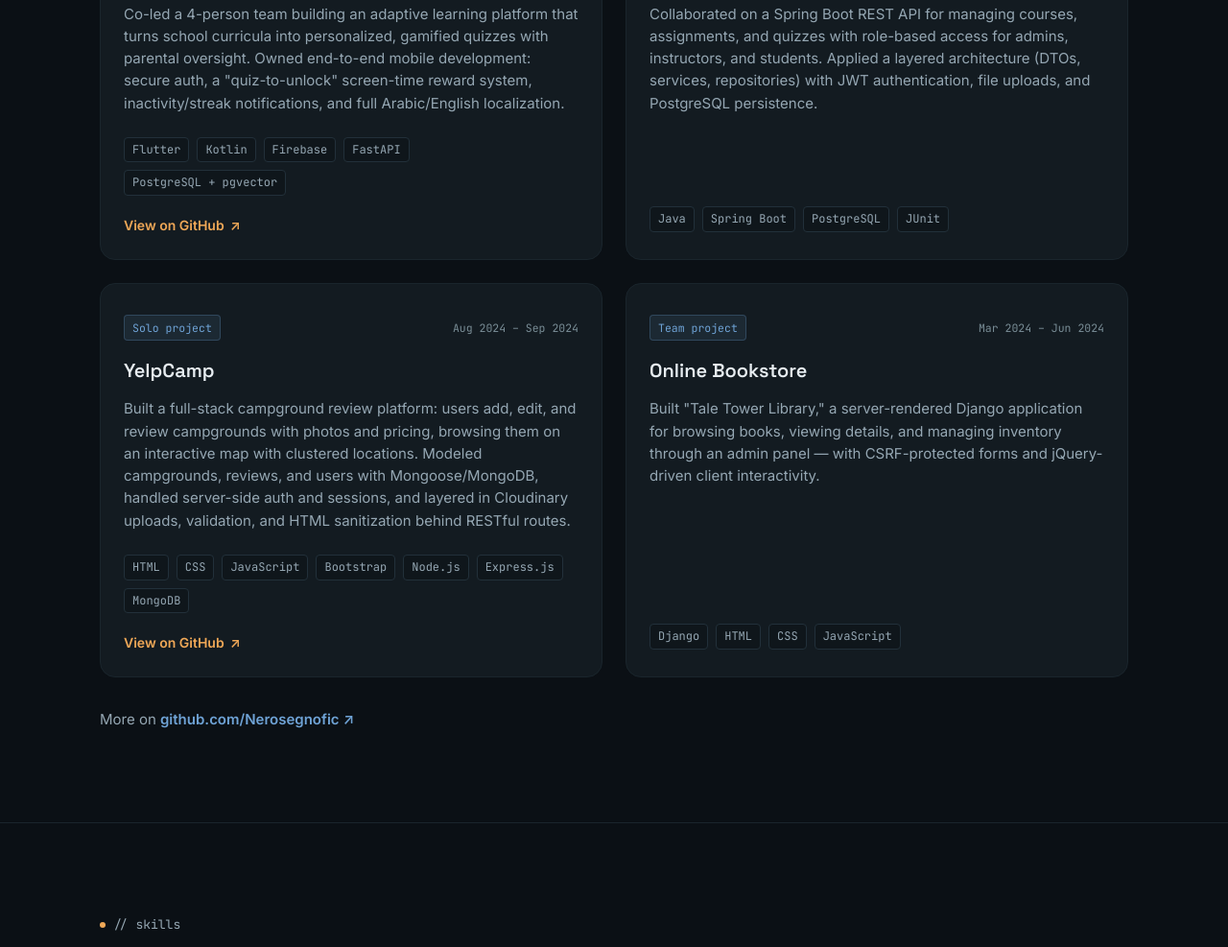
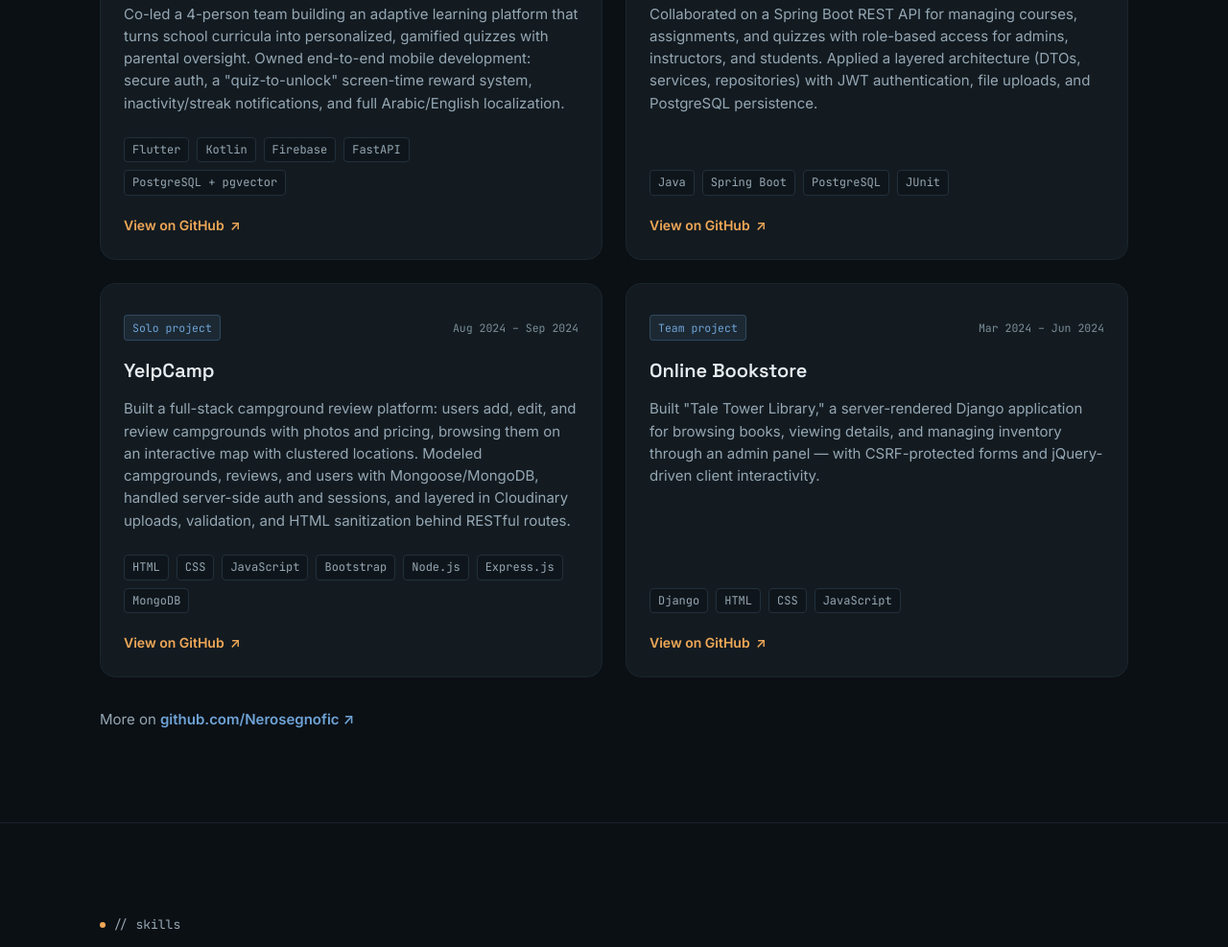
Before and after one commit to Nerosegnofic/nerosegnofic.github.io, a plain HTML site: page index.html in a window 1280 px wide. Shown: the part 2454-3441 px from the top of the page at 96% size. Drawn offline with Linux system fonts and the light colour scheme.

Commit message:
Add files via upload

```diff
--- a/index.html
+++ b/index.html
@@ -217,6 +217,9 @@
               <li class="pill">PostgreSQL</li>
               <li class="pill">JUnit</li>
             </ul>
+            <a class="project-link" href="https://github.com/Ahmed99125/LMS" target="_blank" rel="noopener">
+              View on GitHub <span class="arrow" aria-hidden="true">↗</span>
+            </a>
           </article>
 
           <article class="project-card reveal">
@@ -264,6 +267,9 @@
               <li class="pill">CSS</li>
               <li class="pill">JavaScript</li>
             </ul>
+            <a class="project-link" href="https://github.com/Nerosegnofic/Online-Bookstore" target="_blank" rel="noopener">
+              View on GitHub <span class="arrow" aria-hidden="true">↗</span>
+            </a>
           </article>
         </div>
 
```
